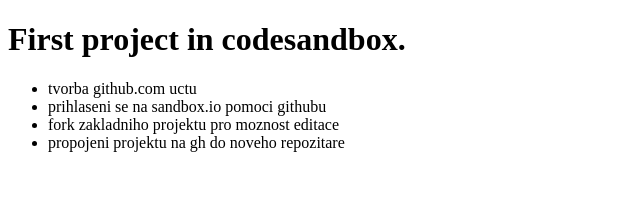
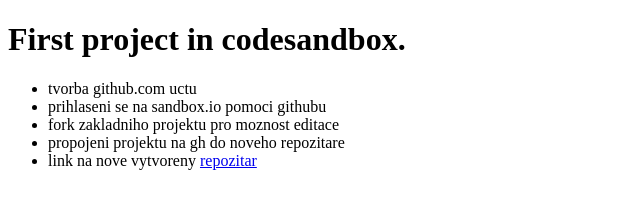
Before and after one commit to vyvle/TWU-CodeSandbox-GH, a website: page index.html in a window 1280 px wide. Shown: the whole page, without its empty margins (0-640 px from the left). Drawn offline with Linux system fonts and the light colour scheme.

Commit message:
Added link to repository

```diff
--- a/index.html
+++ b/index.html
@@ -13,6 +13,14 @@
       <li>prihlaseni se na sandbox.io pomoci githubu</li>
       <li>fork zakladniho projektu pro moznost editace</li>
       <li>propojeni projektu na gh do noveho repozitare</li>
+      <li>
+        link na nove vytvoreny
+        <a
+          title="Odkaz na GitHub"
+          href="https://github.com/vyvle/TWU-CodeSandbox-GHv"
+          >repozitar</a
+        >
+      </li>
     </ul>
   </body>
 </html>
```
